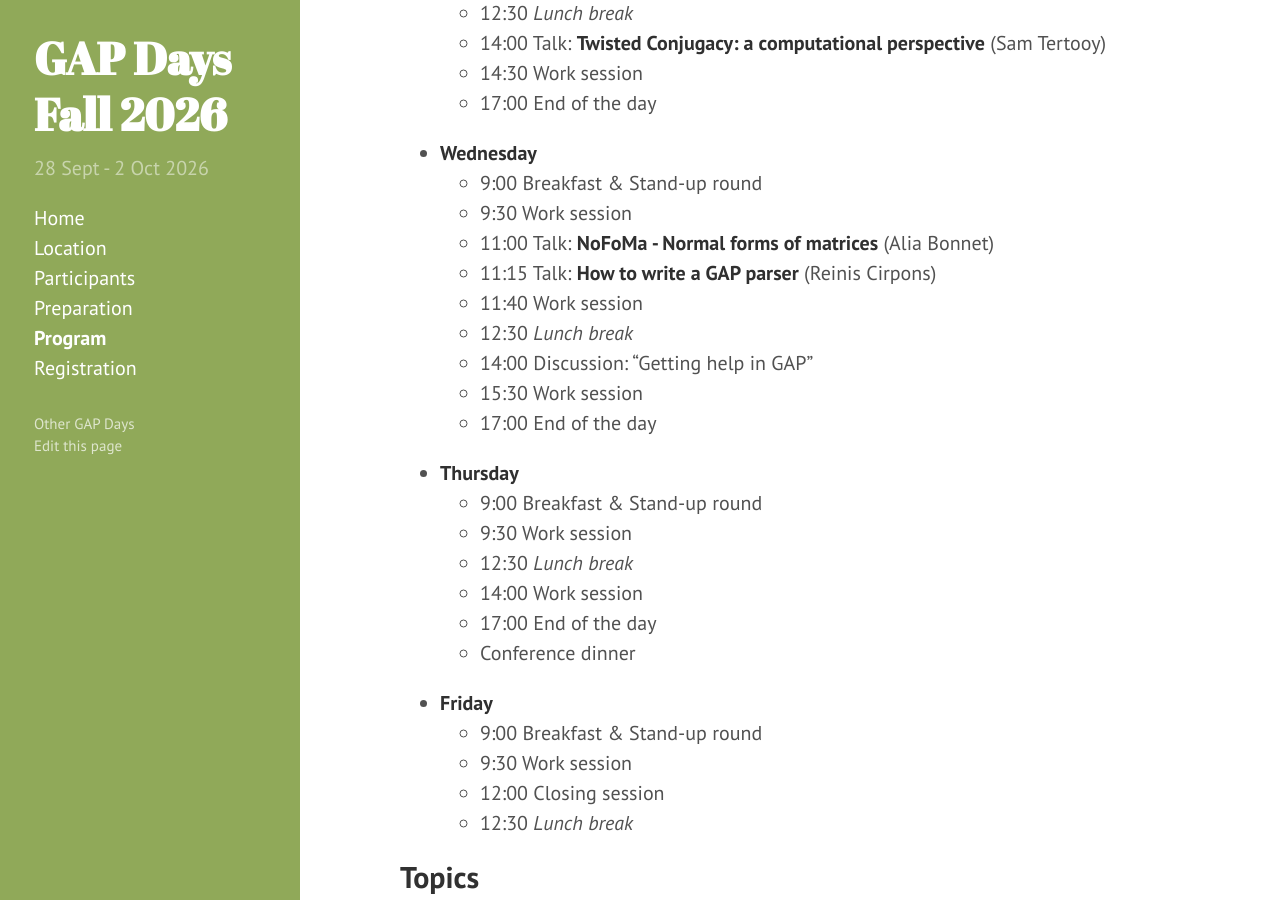
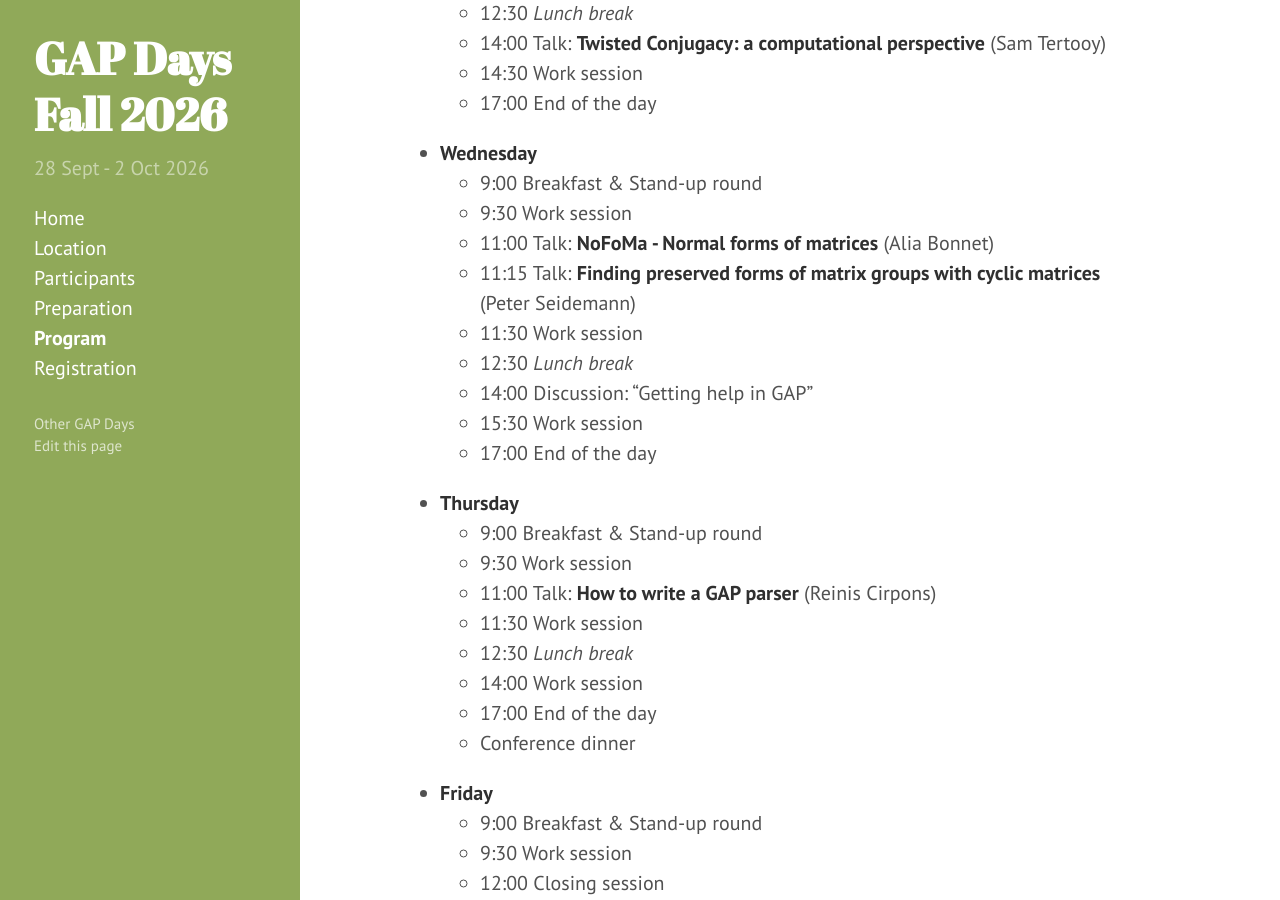
Before and after one commit to gapdays/gapdays2026-fall, a Jekyll site: the page built from program.md, in a window 1280 px wide and 900 px high, scrolled down 890 px. Built offline with Jekyll 4.4.1, drawn with Linux system fonts in a browser that asks for light colours.

Commit message:
update program

```diff
--- a/program.md
+++ b/program.md
@@ -44,8 +44,8 @@ Please note that these GAP Days will be in-person only.
   -  9:00 Breakfast & Stand-up round
   -  9:30 Work session
   - 11:00 Talk: **NoFoMa - Normal forms of matrices** (Alia Bonnet)
-  - 11:15 Talk: **How to write a GAP parser** (Reinis Cirpons)
-  - 11:40 Work session
+  - 11:15 Talk: **Finding preserved forms of matrix groups with cyclic matrices** (Peter Seidemann)
+  - 11:30 Work session
   - 12:30 *Lunch break*
   - 14:00 Discussion: "Getting help in GAP"
   - 15:30 Work session
@@ -54,6 +54,8 @@ Please note that these GAP Days will be in-person only.
 - **Thursday**
   -  9:00 Breakfast & Stand-up round
   -  9:30 Work session
+  - 11:00 Talk: **How to write a GAP parser** (Reinis Cirpons)
+  - 11:30 Work session
   - 12:30 *Lunch break*
   - 14:00 Work session
   - 17:00 End of the day
```
